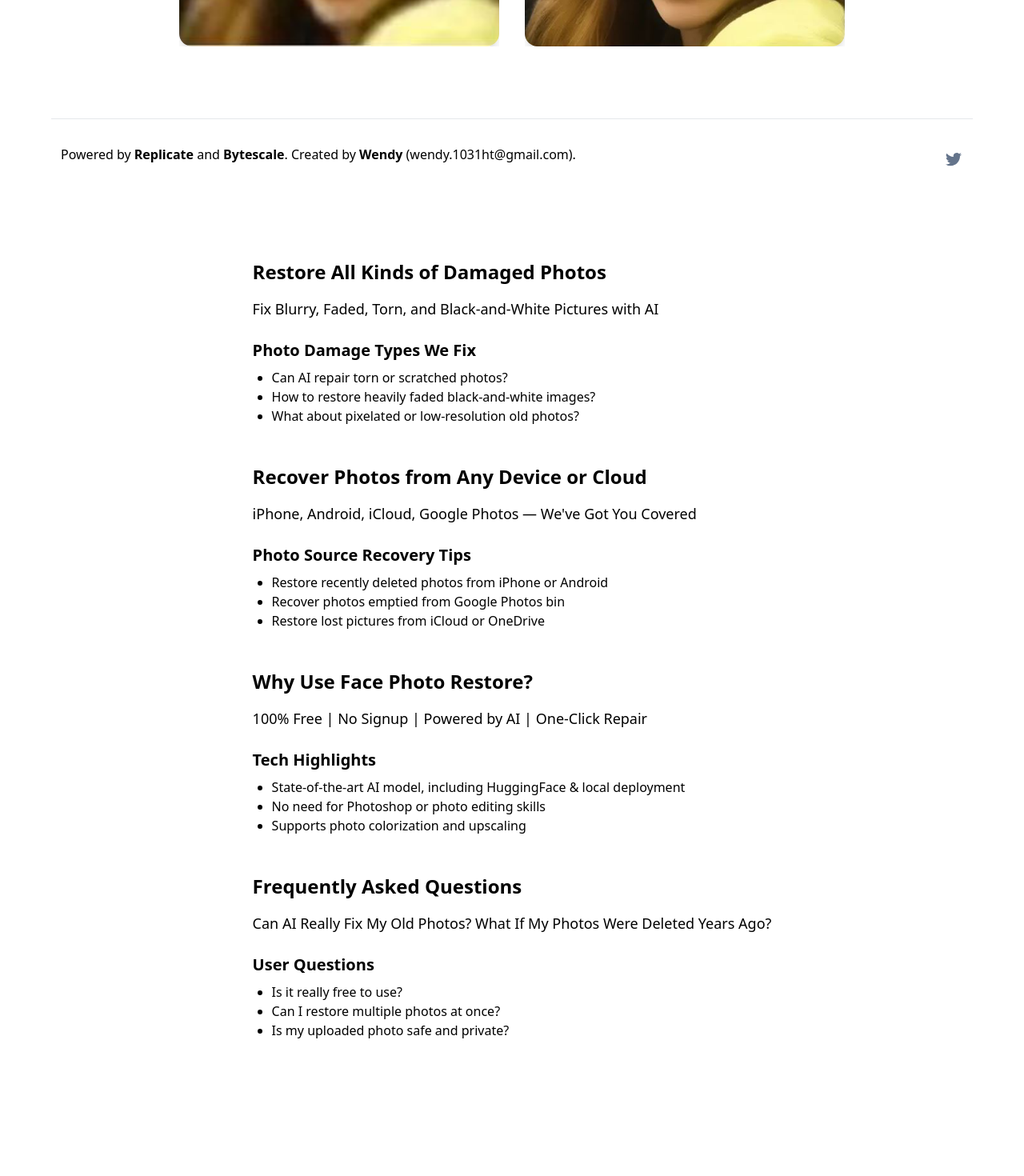
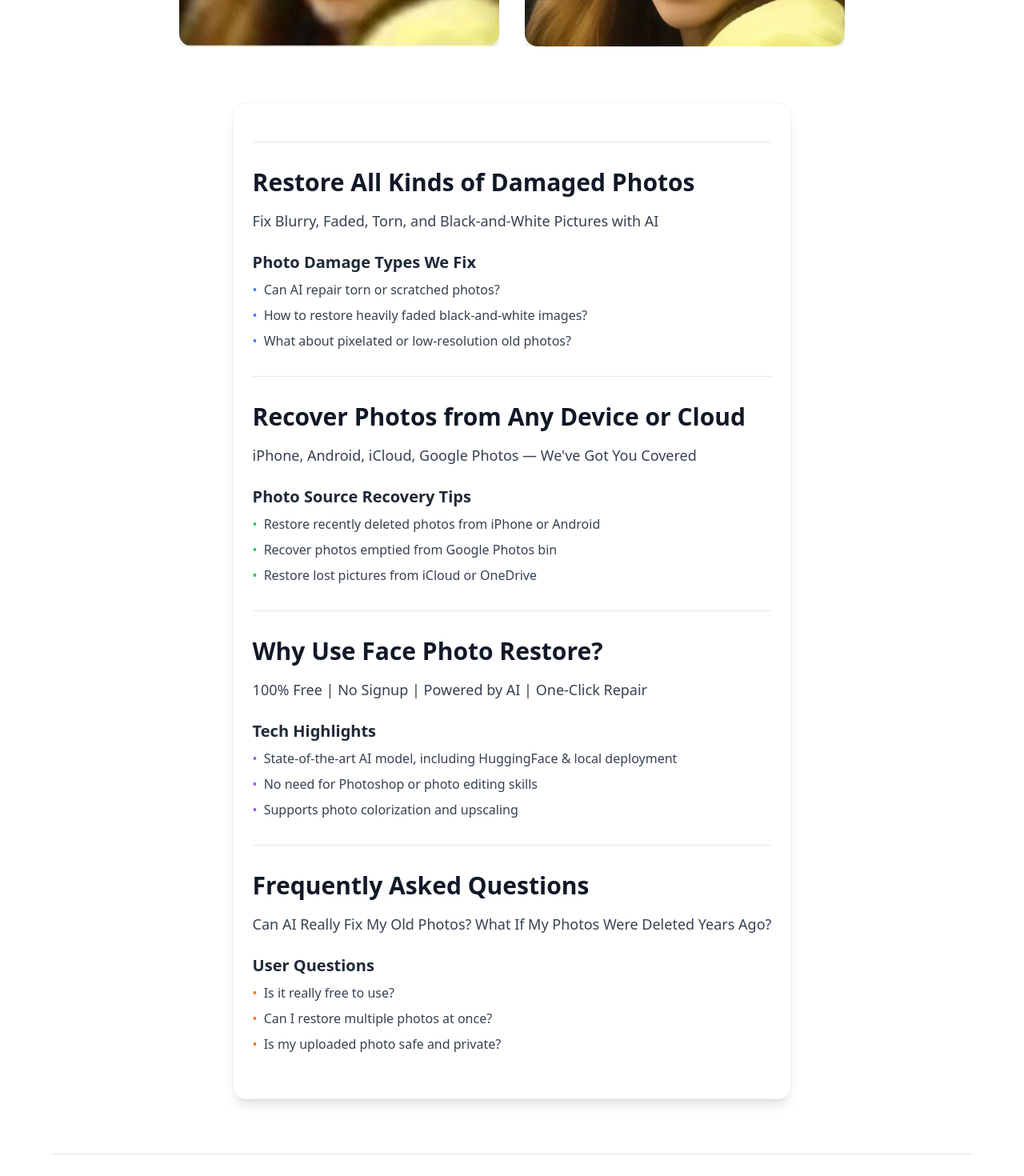
Before and after one commit to tian-Sun/ai-photo-restoreres, a Next.js app: page / in a window 1280 px wide. Shown: the part 1040-2510 px from the top of the page at 80% size. Before the commit the page ends 2412 px from the top, so only its background shows below. Built offline with nearby package versions, Linux system fonts and the light colour scheme.

Commit message:
修改页脚

```diff
--- a/components/Footer.tsx
+++ b/components/Footer.tsx
@@ -30,7 +30,7 @@ export default function Footer() {
         </a>{' '}
         (wendy.1031ht@gmail.com).
       </div>
-      <div className='flex space-x-4 pb-4 sm:pb-0'>
+      <div className='flex space-x-4 pb-4 sm:pb-0 pr-6'>
         <Link
           href='https://x.com/wendy_Tianf'
           className='group'
@@ -39,8 +39,10 @@ export default function Footer() {
           <svg
             aria-hidden='true'
             className='h-6 w-6 fill-slate-500 group-hover:fill-slate-700'
+            viewBox="0 0 24 24"
+            xmlns="http://www.w3.org/2000/svg"
           >
-            <path d='M8.29 20.251c7.547 0 11.675-6.253 11.675-11.675 0-.178 0-.355-.012-.53A8.348 8.348 0 0 0 22 5.92a8.19 8.19 0 0 1-2.357.646 4.118 4.118 0 0 0 1.804-2.27 8.224 8.224 0 0 1-2.605.996 4.107 4.107 0 0 0-6.993 3.743 11.65 11.65 0 0 1-8.457-4.287 4.106 4.106 0 0 0 1.27 5.477A4.073 4.073 0 0 1 2.8 9.713v.052a4.105 4.105 0 0 0 3.292 4.022 4.093 4.093 0 0 1-1.853.07 4.108 4.108 0 0 0 3.834 2.85A8.233 8.233 0 0 1 2 18.407a11.615 11.615 0 0 0 6.29 1.84' />
+            <path d="M22.162 5.656c-.793.352-1.646.59-2.542.698a4.48 4.48 0 0 0 1.963-2.475 8.94 8.94 0 0 1-2.828 1.082A4.466 4.466 0 0 0 16.616 4c-2.466 0-4.466 2-4.466 4.466 0 .35.04.692.116 1.02C8.08 9.33 5.1 7.89 3.02 5.67c-.384.66-.604 1.426-.604 2.244 0 1.548.788 2.915 1.99 3.717a4.48 4.48 0 0 1-2.022-.56v.057c0 2.163 1.54 3.97 3.584 4.377-.375.102-.77.157-1.178.157-.288 0-.566-.028-.838-.08.567 1.77 2.213 3.06 4.166 3.094A8.96 8.96 0 0 1 2 19.54a12.66 12.66 0 0 0 6.84 2.006c8.208 0 12.707-6.8 12.707-12.707 0-.193-.004-.386-.013-.577a9.07 9.07 0 0 0 2.228-2.306z" />
           </svg>
         </Link>
 
--- a/pages/index.tsx
+++ b/pages/index.tsx
@@ -66,41 +66,46 @@ const Home: NextPage = () => {
           </div>
         </div>
       </main>
-      <Footer />
-      <section className="max-w-4xl mx-auto px-4 py-12 text-left">
-        <h2 className="text-2xl font-bold mt-12 mb-4">Restore All Kinds of Damaged Photos</h2>
-        <p className="mb-2 text-lg">Fix Blurry, Faded, Torn, and Black-and-White Pictures with AI</p>
-        <h3 className="text-xl font-semibold mt-6 mb-2">Photo Damage Types We Fix</h3>
-        <ul className="list-disc pl-6 mb-4 text-base">
-          <li>Can AI repair torn or scratched photos?</li>
-          <li>How to restore heavily faded black-and-white images?</li>
-          <li>What about pixelated or low-resolution old photos?</li>
+
+      <section className="max-w-4xl mx-auto px-6 py-12 mb-12 bg-white/80 rounded-2xl shadow-lg border border-gray-100">
+        <hr className="mb-8 border-gray-200" />
+        <h2 className="text-3xl font-extrabold mt-8 mb-4 text-gray-900">Restore All Kinds of Damaged Photos</h2>
+        <p className="mb-4 text-lg text-gray-700">Fix Blurry, Faded, Torn, and Black-and-White Pictures with AI</p>
+        <h3 className="text-xl font-bold mt-6 mb-2 text-gray-800">Photo Damage Types We Fix</h3>
+        <ul className="list-none pl-0 mb-6 text-base text-gray-700 space-y-2">
+          <li className="flex items-start"><span className="mr-2 text-blue-500">•</span>Can AI repair torn or scratched photos?</li>
+          <li className="flex items-start"><span className="mr-2 text-blue-500">•</span>How to restore heavily faded black-and-white images?</li>
+          <li className="flex items-start"><span className="mr-2 text-blue-500">•</span>What about pixelated or low-resolution old photos?</li>
         </ul>
-        <h2 className="text-2xl font-bold mt-12 mb-4">Recover Photos from Any Device or Cloud</h2>
-        <p className="mb-2 text-lg">iPhone, Android, iCloud, Google Photos — We've Got You Covered</p>
-        <h3 className="text-xl font-semibold mt-6 mb-2">Photo Source Recovery Tips</h3>
-        <ul className="list-disc pl-6 mb-4 text-base">
-          <li>Restore recently deleted photos from iPhone or Android</li>
-          <li>Recover photos emptied from Google Photos bin</li>
-          <li>Restore lost pictures from iCloud or OneDrive</li>
+        <hr className="my-8 border-gray-200" />
+        <h2 className="text-3xl font-extrabold mt-8 mb-4 text-gray-900">Recover Photos from Any Device or Cloud</h2>
+        <p className="mb-4 text-lg text-gray-700">iPhone, Android, iCloud, Google Photos — We've Got You Covered</p>
+        <h3 className="text-xl font-bold mt-6 mb-2 text-gray-800">Photo Source Recovery Tips</h3>
+        <ul className="list-none pl-0 mb-6 text-base text-gray-700 space-y-2">
+          <li className="flex items-start"><span className="mr-2 text-green-500">•</span>Restore recently deleted photos from iPhone or Android</li>
+          <li className="flex items-start"><span className="mr-2 text-green-500">•</span>Recover photos emptied from Google Photos bin</li>
+          <li className="flex items-start"><span className="mr-2 text-green-500">•</span>Restore lost pictures from iCloud or OneDrive</li>
         </ul>
-        <h2 className="text-2xl font-bold mt-12 mb-4">Why Use Face Photo Restore?</h2>
-        <p className="mb-2 text-lg">100% Free | No Signup | Powered by AI | One-Click Repair</p>
-        <h3 className="text-xl font-semibold mt-6 mb-2">Tech Highlights</h3>
-        <ul className="list-disc pl-6 mb-4 text-base">
-          <li>State-of-the-art AI model, including HuggingFace & local deployment</li>
-          <li>No need for Photoshop or photo editing skills</li>
-          <li>Supports photo colorization and upscaling</li>
+        <hr className="my-8 border-gray-200" />
+        <h2 className="text-3xl font-extrabold mt-8 mb-4 text-gray-900">Why Use Face Photo Restore?</h2>
+        <p className="mb-4 text-lg text-gray-700">100% Free | No Signup | Powered by AI | One-Click Repair</p>
+        <h3 className="text-xl font-bold mt-6 mb-2 text-gray-800">Tech Highlights</h3>
+        <ul className="list-none pl-0 mb-6 text-base text-gray-700 space-y-2">
+          <li className="flex items-start"><span className="mr-2 text-purple-500">•</span>State-of-the-art AI model, including HuggingFace & local deployment</li>
+          <li className="flex items-start"><span className="mr-2 text-purple-500">•</span>No need for Photoshop or photo editing skills</li>
+          <li className="flex items-start"><span className="mr-2 text-purple-500">•</span>Supports photo colorization and upscaling</li>
         </ul>
-        <h2 className="text-2xl font-bold mt-12 mb-4">Frequently Asked Questions</h2>
-        <p className="mb-2 text-lg">Can AI Really Fix My Old Photos? What If My Photos Were Deleted Years Ago?</p>
-        <h3 className="text-xl font-semibold mt-6 mb-2">User Questions</h3>
-        <ul className="list-disc pl-6 mb-4 text-base">
-          <li>Is it really free to use?</li>
-          <li>Can I restore multiple photos at once?</li>
-          <li>Is my uploaded photo safe and private?</li>
+        <hr className="my-8 border-gray-200" />
+        <h2 className="text-3xl font-extrabold mt-8 mb-4 text-gray-900">Frequently Asked Questions</h2>
+        <p className="mb-4 text-lg text-gray-700">Can AI Really Fix My Old Photos? What If My Photos Were Deleted Years Ago?</p>
+        <h3 className="text-xl font-bold mt-6 mb-2 text-gray-800">User Questions</h3>
+        <ul className="list-none pl-0 mb-2 text-base text-gray-700 space-y-2">
+          <li className="flex items-start"><span className="mr-2 text-orange-500">•</span>Is it really free to use?</li>
+          <li className="flex items-start"><span className="mr-2 text-orange-500">•</span>Can I restore multiple photos at once?</li>
+          <li className="flex items-start"><span className="mr-2 text-orange-500">•</span>Is my uploaded photo safe and private?</li>
         </ul>
       </section>
+      <Footer />
     </div>
   );
 };
```
